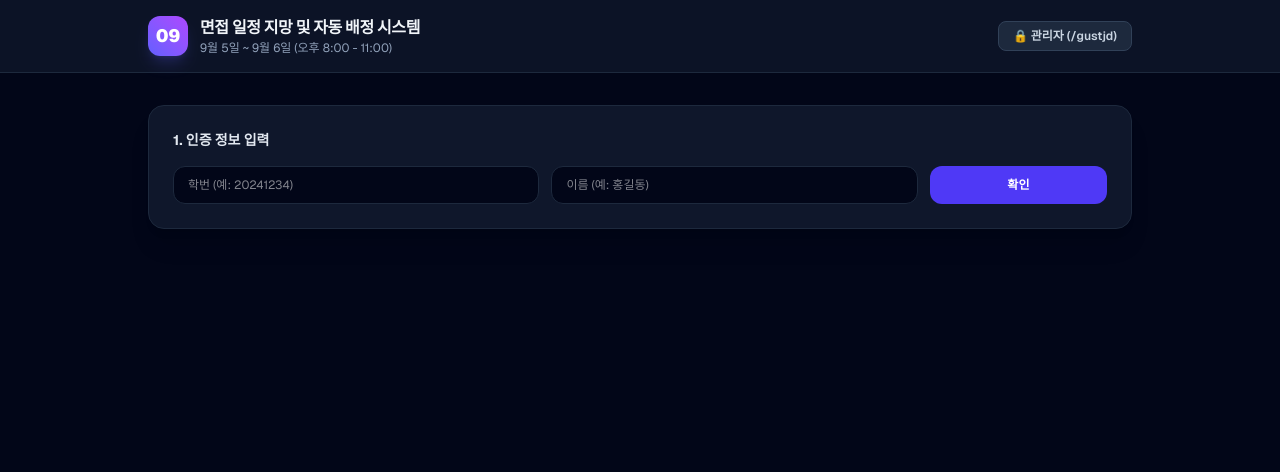
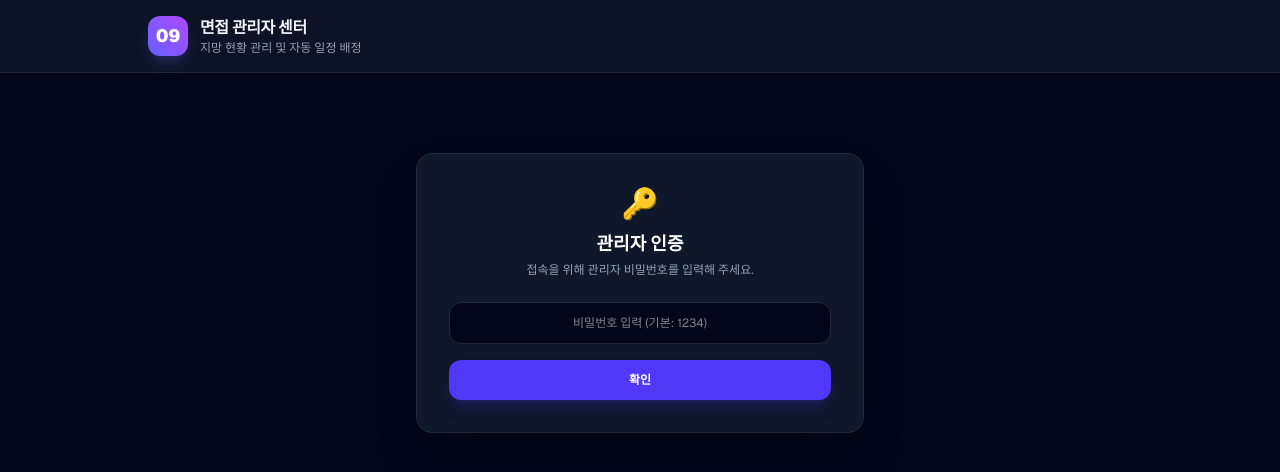
Before and after one commit to gustjd0192-cpu/club-interview-am5, a Next.js app: page /admin in a window 1280 px wide. Shown: the top 472 px of the page. Built offline with nearby package versions, Linux system fonts and the light colour scheme.

Commit message:
jamulse X3

```diff
--- a/app/admin/page.tsx
+++ b/app/admin/page.tsx
@@ -2,7 +2,10 @@
 
 import React, { useState, useEffect } from 'react';
 
-// 오후 8:00 ~ 11:00 (10분 간격 기본 슬롯)
+// 관리자 비밀번호 설정
+const ADMIN_PASSWORD = '1234';
+
+// 기본 면접 시간표 데이터 (오후 8:00 ~ 11:00)
 const generateInitialTimeSlots = () => {
   const slots: string[] = [];
   let hour = 20;
@@ -31,35 +34,19 @@ const generateInitialTimeSlots = () => {
 
 const DEFAULT_OPTIONS = generateInitialTimeSlots();
 
-export default function Page() {
-  const [isAdmin, setIsAdmin] = useState(false);
-  const [studentId, setStudentId] = useState('');
-  const [name, setName] = useState('');
-  const [isIdentified, setIsIdentified] = useState(false);
-  const [selectedRanks, setSelectedRanks] = useState<string[]>([]);
-  const [isSubmitted, setIsSubmitted] = useState(false);
-  const [isEditMode, setIsEditMode] = useState(false);
-  const [activeDateTab, setActiveDateTab] = useState<'9월 5일 (금)' | '9월 6일 (토)'>('9월 5일 (금)');
+export default function AdminPage() {
+  const [isAuthenticated, setIsAuthenticated] = useState(false);
+  const [inputPassword, setInputPassword] = useState('');
+
   const [adminDateTab, setAdminDateTab] = useState<'9월 5일 (금)' | '9월 6일 (토)'>('9월 5일 (금)');
-  const [message, setMessage] = useState<{ type: string; text: string } | null>(null);
   const [allSubmissions, setAllSubmissions] = useState<any[]>([]);
   const [options, setOptions] = useState<any[]>(DEFAULT_OPTIONS);
 
-  // 최종 자동 배정 결과 상태
   const [scheduleResult, setScheduleResult] = useState<{ slotId: string; student: any; rankUsed: number }[]>([]);
   const [unassignedStudents, setUnassignedStudents] = useState<any[]>([]);
 
   useEffect(() => {
-    const checkRoute = () => {
-      const path = window.location.pathname;
-      const hash = window.location.hash;
-      setIsAdmin(path.includes('/gustjd') || hash === '#gustjd');
-    };
-
-    checkRoute();
-    window.addEventListener('popstate', checkRoute);
-    window.addEventListener('hashchange', checkRoute);
-
+    // 저장된 데이터 불러오기
     const savedSubmissions = localStorage.getItem('gustjd_survey_data_v2');
     if (savedSubmissions) {
       try { setAllSubmissions(JSON.parse(savedSubmissions)); } catch (e) {}
@@ -69,11 +56,6 @@ export default function Page() {
     if (savedOptions) {
       try { setOptions(JSON.parse(savedOptions)); } catch (e) {}
     }
-
-    return () => {
-      window.removeEventListener('popstate', checkRoute);
-      window.removeEventListener('hashchange', checkRoute);
-    };
   }, []);
 
   const saveSubmissions = (updated: any[]) => {
@@ -86,9 +68,18 @@ export default function Page() {
     localStorage.setItem('gustjd_survey_options_v2', JSON.stringify(updatedOptions));
   };
 
-  // ----------------------------------------------------
-  // 🔥 핵심: 가장 합리적인 면접 일정 자동 배정 알고리즘
-  // ----------------------------------------------------
+  const handleAdminLogin = (e: React.FormEvent) => {
+    e.preventDefault();
+    if (inputPassword === ADMIN_PASSWORD) {
+      setIsAuthenticated(true);
+      setInputPassword('');
+    } else {
+      alert('비밀번호가 올바르지 않습니다.');
+      setInputPassword('');
+    }
+  };
+
+  // 최적 면접 시간표 자동 배치 로직
   const generateOptimalSchedule = () => {
     if (allSubmissions.length === 0) {
       alert('배정할 지원자 데이터가 없습니다.');
@@ -97,19 +88,14 @@ export default function Page() {
 
     const assignedSlots = new Map<string, { student: any; rankUsed: number }>();
     const unassigned: any[] = [];
-
-    // 제출된 학생들을 지망 개수가 적거나 선점이 필요한 순으로 정렬 후 매칭
     const studentsPool = [...allSubmissions];
 
-    // 1순위부터 6순위까지 차례대로 최적의 타임슬롯 매칭
     studentsPool.forEach((student) => {
       let assigned = false;
 
       if (student.ranks && Array.isArray(student.ranks)) {
         for (let r = 0; r < student.ranks.length; r++) {
           const preferredSlotId = student.ranks[r];
-
-          // 옵션으로 아직 유효하고(어드민 삭제 X), 다른 사람에게 아직 안 겹친 슬롯인 경우
           const isValidOption = options.some(o => o.id === preferredSlotId);
           if (isValidOption && !assignedSlots.has(preferredSlotId)) {
             assignedSlots.set(preferredSlotId, { student, rankUsed: r + 1 });
@@ -133,75 +119,7 @@ export default function Page() {
     setUnassignedStudents(unassigned);
   };
 
-  const handleIdentify = (e: React.FormEvent) => {
-    e.preventDefault();
-    if (!studentId.trim() || !name.trim()) {
-      alert('학번과 이름을 모두 입력해 주세요.');
-      return;
-    }
-
-    const existing = allSubmissions.find(
-      sub => sub.studentId === studentId.trim() && sub.name === name.trim()
-    );
-
-    if (existing) {
-      setSelectedRanks(existing.ranks || []);
-      setIsSubmitted(true);
-      setIsEditMode(false);
-      setMessage({ type: 'info', text: '기존 제출 내역을 불러왔습니다.' });
-    } else {
-      setSelectedRanks([]);
-      setIsSubmitted(false);
-      setIsEditMode(true);
-      setMessage({ type: 'success', text: '새로운 신청서를 작성합니다.' });
-    }
-    setIsIdentified(true);
-  };
-
-  const toggleOptionRank = (optionId: string) => {
-    if (isSubmitted && !isEditMode) return;
-
-    if (selectedRanks.includes(optionId)) {
-      setSelectedRanks(selectedRanks.filter(id => id !== optionId));
-    } else {
-      if (selectedRanks.length >= 6) {
-        alert('최대 6순위까지만 선택할 수 있습니다.');
-        return;
-      }
-      setSelectedRanks([...selectedRanks, optionId]);
-    }
-  };
-
-  const handleSubmit = () => {
-    if (selectedRanks.length === 0) {
-      alert('최소 1개 이상의 순위를 선택해 주세요.');
-      return;
-    }
-
-    const newRecord = {
-      studentId: studentId.trim(),
-      name: name.trim(),
-      ranks: selectedRanks,
-      updatedAt: new Date().toLocaleString('ko-KR')
-    };
-
-    const existingIndex = allSubmissions.findIndex(
-      sub => sub.studentId === studentId.trim() && sub.name === name.trim()
-    );
-
-    let updatedList = [...allSubmissions];
-    if (existingIndex >= 0) {
-      updatedList[existingIndex] = newRecord;
-    } else {
-      updatedList.push(newRecord);
-    }
-
-    saveSubmissions(updatedList);
-    setIsSubmitted(true);
-    setIsEditMode(false);
-    setMessage({ type: 'success', text: '지망 신청이 저장되었습니다!' });
-  };
-
+  // CSV 다운로드
   const downloadCSV = () => {
     if (allSubmissions.length === 0) {
       alert('다운로드할 데이터가 없습니다.');
@@ -240,57 +158,68 @@ export default function Page() {
     }
   };
 
-  const filteredOptions = options.filter(o => o.date === activeDateTab);
   const adminFilteredOptions = options.filter(o => o.date === adminDateTab);
 
   return (
     <div className="min-h-screen bg-slate-950 text-slate-100 font-sans antialiased">
+      {/* 헤더 */}
       <header className="border-b border-slate-800 bg-slate-900/80 backdrop-blur-md sticky top-0 z-50">
         <div className="max-w-5xl mx-auto px-5 py-4 flex justify-between items-center">
-          <div
-            className="flex items-center space-x-3 cursor-pointer"
-            onClick={() => { window.location.hash = ''; setIsAdmin(false); }}
-          >
+          <div className="flex items-center space-x-3">
             <div className="w-10 h-10 rounded-xl bg-gradient-to-tr from-indigo-500 to-purple-500 flex items-center justify-center font-black text-white text-lg shadow-lg shadow-indigo-500/20">
               09
             </div>
             <div>
-              <h1 className="font-bold text-base text-slate-100 tracking-tight">면접 일정 지망 및 자동 배정 시스템</h1>
-              <p className="text-xs text-slate-400">9월 5일 ~ 9월 6일 (오후 8:00 - 11:00)</p>
+              <h1 className="font-bold text-base text-slate-100 tracking-tight">면접 관리자 센터</h1>
+              <p className="text-xs text-slate-400">지망 현황 관리 및 자동 일정 배정</p>
             </div>
           </div>
-
-          <button
-            onClick={() => {
-              if (isAdmin) {
-                window.location.hash = '';
-                setIsAdmin(false);
-              } else {
-                window.location.hash = 'gustjd';
-                setIsAdmin(true);
-              }
-            }}
-            className={`px-3.5 py-1.5 rounded-lg text-xs font-semibold transition border ${
-              isAdmin
-                ? 'bg-amber-500/10 text-amber-400 border-amber-500/30 hover:bg-amber-500/20'
-                : 'bg-slate-800 text-slate-300 border-slate-700 hover:bg-slate-700'
-            }`}
-          >
-            {isAdmin ? '👤 학생 신청 화면' : '🔒 관리자 (/gustjd)'}
-          </button>
+          {isAuthenticated && (
+            <button
+              onClick={() => setIsAuthenticated(false)}
+              className="text-xs bg-slate-800 hover:bg-slate-700 text-slate-300 px-3 py-1.5 rounded-lg border border-slate-700 transition"
+            >
+              로그아웃
+            </button>
+          )}
         </div>
       </header>
 
       <main className="max-w-5xl mx-auto px-5 py-8">
-        {isAdmin ? (
-          /* ==================== 관리자 대시보드 ==================== */
+        {!isAuthenticated ? (
+          /* ================= 1. 관리자 비밀번호 입력 폼 ================= */
+          <div className="max-w-md mx-auto my-12 bg-slate-900 border border-slate-800 p-8 rounded-2xl shadow-2xl text-center space-y-6">
+            <div>
+              <span className="text-3xl">🔑</span>
+              <h2 className="text-lg font-bold text-white mt-2">관리자 인증</h2>
+              <p className="text-xs text-slate-400 mt-1">접속을 위해 관리자 비밀번호를 입력해 주세요.</p>
+            </div>
+
+            <form onSubmit={handleAdminLogin} className="space-y-4">
+              <input
+                type="password"
+                placeholder="비밀번호 입력 (기본: 1234)"
+                value={inputPassword}
+                onChange={(e) => setInputPassword(e.target.value)}
+                className="w-full bg-slate-950 border border-slate-800 rounded-xl px-4 py-3 text-xs text-white text-center focus:outline-none focus:border-indigo-500 transition"
+              />
+              <button
+                type="submit"
+                className="w-full bg-indigo-600 hover:bg-indigo-500 text-white text-xs font-semibold py-3 rounded-xl transition shadow-lg shadow-indigo-600/20"
+              >
+                확인
+              </button>
+            </form>
+          </div>
+        ) : (
+          /* ================= 2. 관리자 대시보드 메인 ================= */
           <div className="space-y-8">
             <div className="flex flex-col sm:flex-row justify-between items-start sm:items-center gap-4 bg-slate-900 border border-slate-800 p-6 rounded-2xl">
               <div>
                 <span className="inline-block px-2.5 py-1 bg-purple-500/10 text-purple-400 border border-purple-500/20 text-xs font-semibold rounded-md mb-2">
                   Admin Center
                 </span>
-                <h2 className="text-xl font-bold text-white">면접 관리자 대시보드 (/gustjd)</h2>
+                <h2 className="text-xl font-bold text-white">면접 관리자 대시보드</h2>
                 <p className="text-xs text-slate-400 mt-1">지망 분석을 통한 합리적 면접 시간표 자동 생성 기능을 제공합니다.</p>
               </div>
               <div className="flex gap-2">
@@ -309,7 +238,7 @@ export default function Page() {
               </div>
             </div>
 
-            {/* 🔥 자동 면접 일정 배정 결과 출력 영역 */}
+            {/* 자동 배정 결과 */}
             {scheduleResult.length > 0 && (
               <div className="bg-indigo-950/40 border border-indigo-500/30 p-6 rounded-2xl space-y-4">
                 <div className="flex justify-between items-center">
@@ -356,7 +285,7 @@ export default function Page() {
               </div>
             )}
 
-            {/* 어드민 기능: 시간표 관리 */}
+            {/* 타임슬롯 관리 */}
             <div className="bg-slate-900 border border-slate-800 p-6 rounded-2xl space-y-4">
               <div className="flex justify-between items-center">
                 <h3 className="text-sm font-bold text-slate-200">⚙️ 면접 가능 타임슬롯 관리</h3>
@@ -397,7 +326,7 @@ export default function Page() {
               </div>
             </div>
 
-            {/* 제출 현황 테이블 */}
+            {/* 신청 현황 목록 */}
             <div className="bg-slate-900 border border-slate-800 rounded-2xl p-6">
               <h3 className="text-sm font-bold text-slate-200 mb-4">📋 전체 지망 제출 현황 ({allSubmissions.length}명)</h3>
               <div className="overflow-x-auto">
@@ -430,112 +359,6 @@ export default function Page() {
               </div>
             </div>
           </div>
-        ) : (
-          /* ==================== 학생 신청 화면 ==================== */
-          <div className="space-y-6">
-            {message && (
-              <div className="p-4 rounded-xl text-xs bg-indigo-500/10 text-indigo-400 border border-indigo-500/20">
-                {message.text}
-              </div>
-            )}
-
-            <div className="bg-slate-900 border border-slate-800 p-6 rounded-2xl shadow-xl">
-              <h2 className="text-sm font-bold text-slate-200 mb-4">1. 인증 정보 입력</h2>
-              <form onSubmit={handleIdentify} className="grid grid-cols-1 sm:grid-cols-5 gap-3">
-                <input
-                  type="text"
-                  placeholder="학번 (예: 20241234)"
-                  value={studentId}
-                  onChange={(e) => setStudentId(e.target.value)}
-                  disabled={isIdentified && !isEditMode}
-                  className="sm:col-span-2 bg-slate-950 border border-slate-800 rounded-xl px-3.5 py-2.5 text-xs text-white"
-                />
-                <input
-                  type="text"
-                  placeholder="이름 (예: 홍길동)"
-                  value={name}
-                  onChange={(e) => setName(e.target.value)}
-                  disabled={isIdentified && !isEditMode}
-                  className="sm:col-span-2 bg-slate-950 border border-slate-800 rounded-xl px-3.5 py-2.5 text-xs text-white"
-                />
-                <button type="submit" className="sm:col-span-1 bg-indigo-600 text-white text-xs font-semibold py-2.5 rounded-xl">
-                  {isIdentified ? '재조회' : '확인'}
-                </button>
-              </form>
-            </div>
-
-            {isIdentified && (
-              <div className="bg-slate-900 border border-slate-800 p-6 rounded-2xl shadow-xl space-y-6">
-                <div>
-                  <h2 className="text-sm font-bold text-slate-200 mb-1">2. 희망 시간대 선택 (1~6순위)</h2>
-                  <p className="text-xs text-slate-400">누르는 순서대로 1순위, 2순위... 지정됩니다.</p>
-                </div>
-
-                <div className="bg-slate-950 border border-slate-800 p-4 rounded-xl">
-                  <div className="flex justify-between items-center mb-2">
-                    <span className="text-[11px] font-bold text-slate-400">내가 지망한 시간대</span>
-                    {(!isSubmitted || isEditMode) && (
-                      <button onClick={() => setSelectedRanks([])} className="text-[11px] text-slate-500 hover:text-red-400">초기화</button>
-                    )}
-                  </div>
-                  <div className="flex flex-wrap gap-2">
-                    {selectedRanks.map((id, idx) => {
-                      const opt = DEFAULT_OPTIONS.find(o => o.id === id);
-                      return (
-                        <div key={id} onClick={() => toggleOptionRank(id)} className="bg-indigo-600/20 border border-indigo-500/40 text-indigo-300 px-3 py-1.5 rounded-lg text-xs flex items-center space-x-2 cursor-pointer">
-                          <span className="bg-indigo-500 text-white font-bold text-[10px] px-1.5 py-0.5 rounded">{idx + 1}순위</span>
-                          <span>{opt?.title}</span>
-                        </div>
-                      );
-                    })}
-                  </div>
-                </div>
-
-                <div className="flex border-b border-slate-800 space-x-6">
-                  {(['9월 5일 (금)', '9월 6일 (토)'] as const).map(date => (
-                    <button
-                      key={date}
-                      onClick={() => setActiveDateTab(date)}
-                      className={`pb-3 text-xs font-bold border-b-2 ${activeDateTab === date ? 'border-indigo-500 text-indigo-400' : 'border-transparent text-slate-500'}`}
-                    >
-                      📅 {date}
-                    </button>
-                  ))}
-                </div>
-
-                <div className="grid grid-cols-2 sm:grid-cols-3 md:grid-cols-4 gap-2.5">
-                  {filteredOptions.map(opt => {
-                    const rankIdx = selectedRanks.indexOf(opt.id);
-                    const isSelected = rankIdx !== -1;
-                    return (
-                      <div
-                        key={opt.id}
-                        onClick={() => toggleOptionRank(opt.id)}
-                        className={`p-3 rounded-xl border text-center cursor-pointer relative ${
-                          isSelected ? 'bg-indigo-600/20 border-indigo-500 text-white' : 'bg-slate-950 border-slate-800 text-slate-400'
-                        }`}
-                      >
-                        {isSelected && (
-                          <span className="absolute top-2 right-2 bg-indigo-500 text-white text-[9px] font-extrabold px-1.5 py-0.5 rounded">
-                            {rankIdx + 1}순위
-                          </span>
-                        )}
-                        <div className="text-xs font-bold">{opt.time}</div>
-                      </div>
-                    );
-                  })}
-                </div>
-
-                <div className="pt-4 border-t border-slate-800 flex justify-end">
-                  {isSubmitted && !isEditMode ? (
-                    <button onClick={() => setIsEditMode(true)} className="bg-amber-600 text-white text-xs font-semibold px-6 py-3 rounded-xl">✏️ 수정하기</button>
-                  ) : (
-                    <button onClick={handleSubmit} className="bg-indigo-600 text-white text-xs font-semibold px-8 py-3 rounded-xl">지망 제출하기</button>
-                  )}
-                </div>
-              </div>
-            )}
-          </div>
         )}
       </main>
     </div>
```
